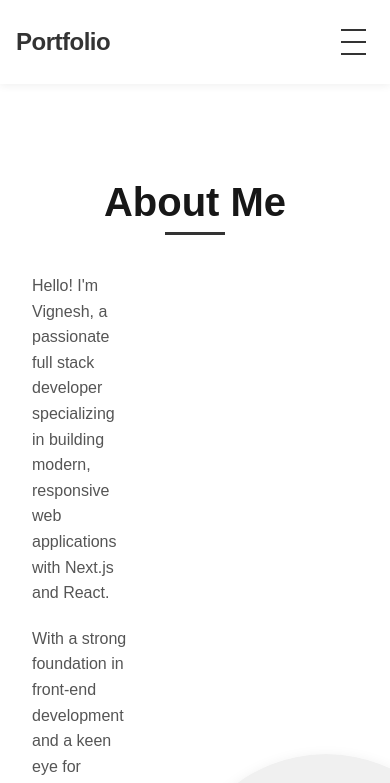
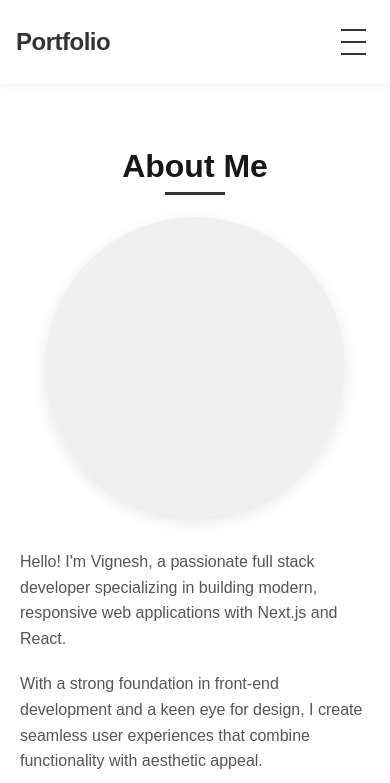
Before and after one commit to pyro-tarzan/portfolio-page, a Next.js app: page / in a window 390 px wide. Shown: the top 783 px of the page. Built offline with nearby package versions, Linux system fonts and the light colour scheme.

Commit message:
Responsive design

```diff
--- a/src/app/_styles/sections/sections.module.css
+++ b/src/app/_styles/sections/sections.module.css
@@ -325,3 +325,36 @@
     color: #b91c1c;
     border: 1px solid #fecaca;
 }
+
+@media (max-width: 992px) {
+    .content,
+    .contactContent {
+        flex-direction: column;
+        gap: 2rem;
+    }
+
+    .aboutImage {
+        order: -1;
+    }
+}
+
+@media (max-width: 768px) {
+    .section {
+        padding: 4rem 0;
+    }
+
+    .sectionTitle {
+        font-size: 2rem;
+        margin-bottom: 2rem;
+    }
+
+    .projectGrid {
+        grid-template-columns: 1fr;
+    }
+}
+
+@media (max-width: 576px) {
+    .container {
+        padding: 0 1.25rem;
+    }
+}
```
